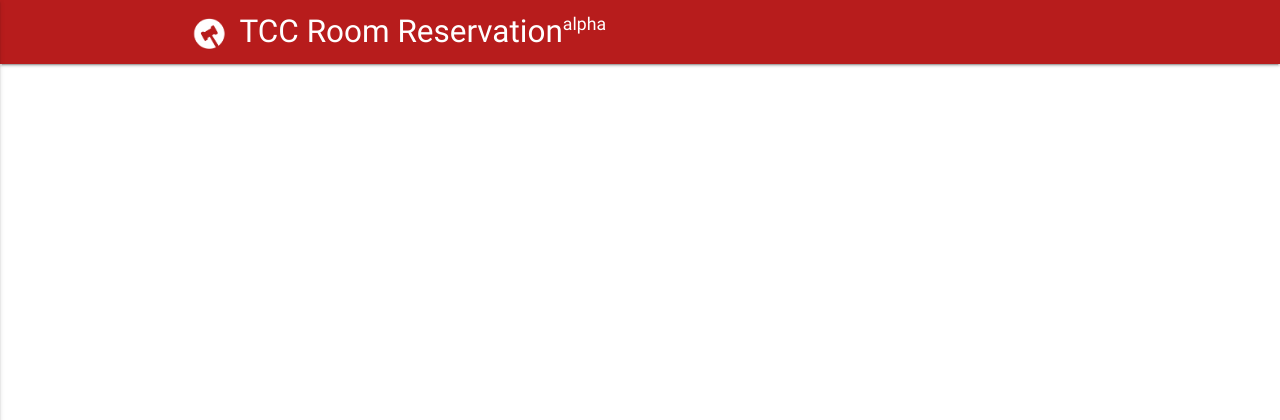
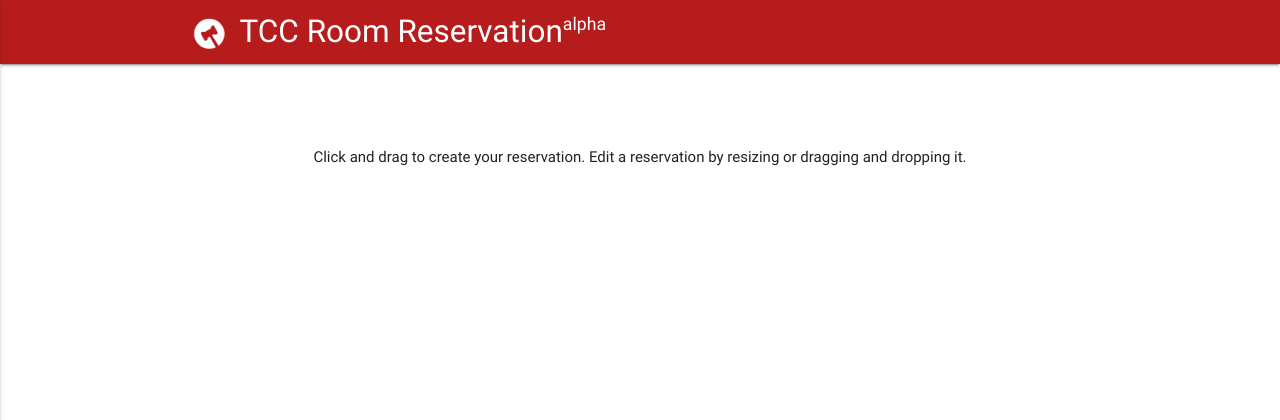
Before and after one commit to CMU-Senate/tcc-room-reservation, a Python web app: template templates/reservations.html in a window 1280 px wide. Shown: the top 420 px of the page. Run offline with Jinja, Linux system fonts and the light colour scheme; the template is opened without the code that fills it, so the values that code supplies are empty; style sheets or scripts are compiled from the project's sources.

Commit message:
Add a little informational text

```diff
--- a/static/styles/css/reservations.css
+++ b/static/styles/css/reservations.css
@@ -1,3 +1,3 @@
-.fc table tbody{font-size:.9em;line-height:1.25}.fc table tbody tr{height:.85em}.fc .fc-content,.fc .fc-title{display:inline-block;font-size:1em}.fc .fc-axis.fc-time{font-size:.85em}.fc .fc-time-grid .fc-slats td{height:1em}.fc .fc-time-grid-event .fc-time{font-size:1em}.fc .fc-time-grid-event.fc-short .fc-time span{display:inline;font-size:1em}.fc .fc-time-grid-event.fc-short .fc-time::before,.fc .fc-time-grid-event.fc-short .fc-time::after{content:normal}.fc .fc-head-container{border-left-color:transparent;border-right:0;border-top:0;font-size:1.25em}.fc .fc-widget-content{border-bottom:0;border-left-color:transparent}.fc .fc-slats .fc-widget-content{border-right:0}.fc button{cursor:inherit;font-size:inherit;height:inherit;margin:inherit;padding:0 2rem;white-space:inherit}.fc .fc-right button{padding:0 1rem}.fc .fc-state-default{background-color:inherit;background-image:none;border:0;border-color:inherit;box-shadow:inherit;color:#fff;text-shadow:inherit}.fc .fc-state-default.fc-corner-left{border-bottom-left-radius:0;border-top-left-radius:0}.fc .fc-state-default.fc-corner-right{border-bottom-right-radius:0;border-top-right-radius:0}.tabs{font-weight:500;margin-bottom:1.25em;overflow:hidden}.tabs .indicator{background-color:#b71c1c}.cancel-reservation-icon{bottom:1px;float:right;position:absolute;right:0}
+.fc table tbody{font-size:.9em;line-height:1.25}.fc table tbody tr{height:.85em}.fc .fc-content,.fc .fc-title{display:inline-block;font-size:1em}.fc .fc-axis.fc-time{font-size:.85em}.fc .fc-time-grid .fc-slats td{height:1em}.fc .fc-time-grid-event .fc-time{font-size:1em}.fc .fc-time-grid-event.fc-short .fc-time span{display:inline;font-size:1em}.fc .fc-time-grid-event.fc-short .fc-time::before,.fc .fc-time-grid-event.fc-short .fc-time::after{content:normal}.fc .fc-head-container{border-left-color:transparent;border-right:0;border-top:0;font-size:1.25em}.fc .fc-widget-content{border-bottom:0;border-left-color:transparent}.fc .fc-slats .fc-widget-content{border-right:0}.fc button{cursor:inherit;font-size:inherit;height:inherit;margin:inherit;padding:0 2rem;white-space:inherit}.fc .fc-right button{padding:0 1rem}.fc .fc-state-default{background-color:inherit;background-image:none;border:0;border-color:inherit;box-shadow:inherit;color:#fff;text-shadow:inherit}.fc .fc-state-default.fc-corner-left{border-bottom-left-radius:0;border-top-left-radius:0}.fc .fc-state-default.fc-corner-right{border-bottom-right-radius:0;border-top-right-radius:0}.tabs{font-weight:500;margin-bottom:1.25em;overflow:hidden}.tabs .indicator{background-color:#b71c1c}.cancel-reservation-icon{bottom:1px;float:right;position:absolute;right:0}#help-text{margin-top:1em;margin-bottom:-1em}
 
 /*# sourceMappingURL=reservations.css.map */
--- a/static/styles/reservations.scss
+++ b/static/styles/reservations.scss
@@ -105,3 +105,8 @@ $button-text-color: #fff;
     position: absolute;
     right: 0;
 }
+
+#help-text {
+    margin-top: 1em;
+    margin-bottom: -1em;
+}
--- a/templates/reservations.html
+++ b/templates/reservations.html
@@ -24,6 +24,8 @@
         {% endif %}
       </div>
       {% endfor %}
+
+      <div id="help-text">Click and drag to create your reservation. Edit a reservation by resizing or dragging and dropping it.</div>
     </div>
   </div>
 </div>
```
